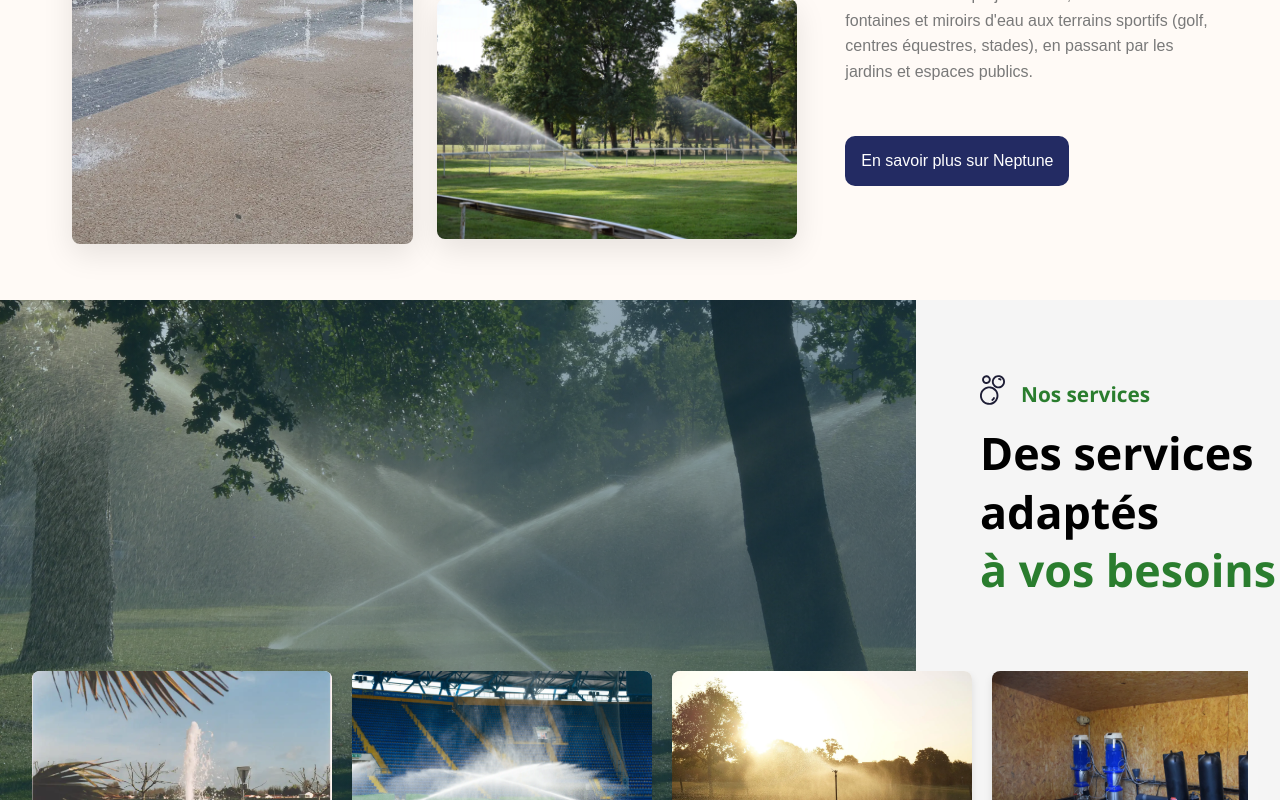
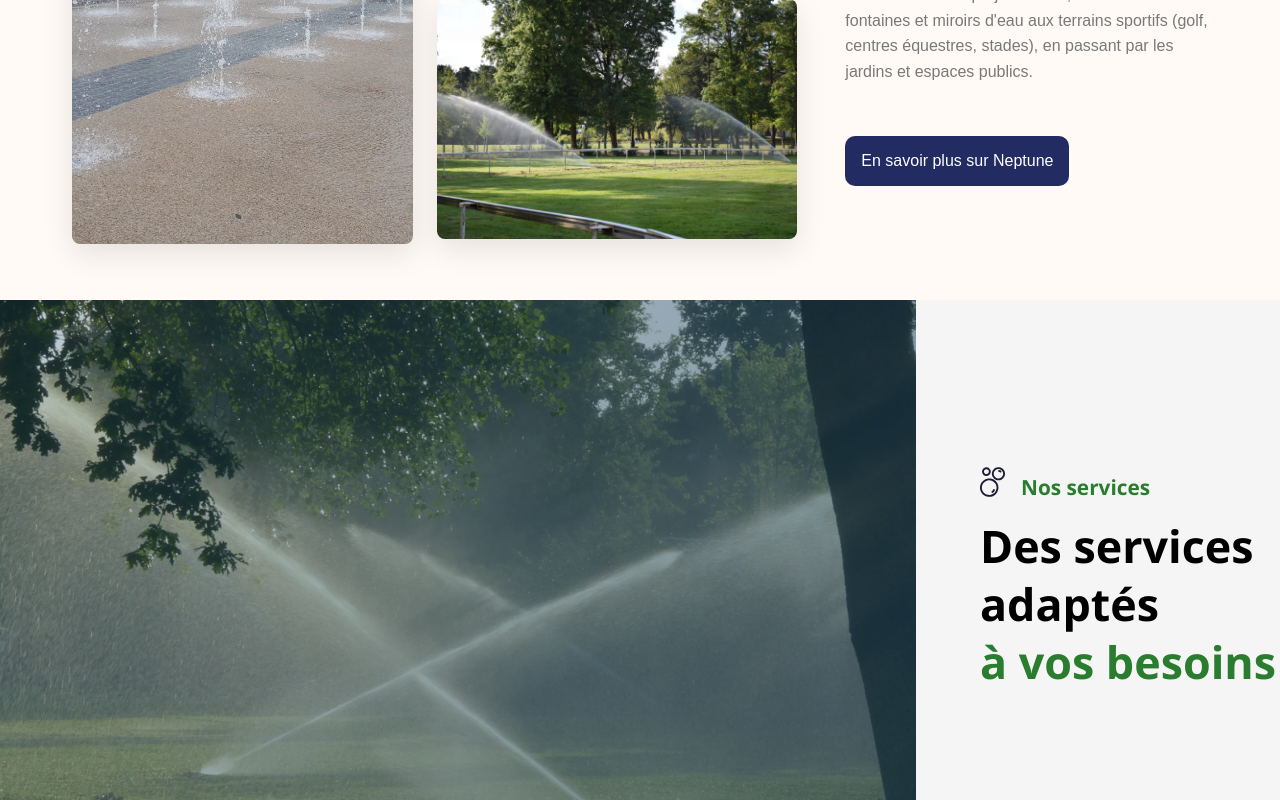
Before and after one commit to Jordan-celton/Neptune-Arrosage, a React (Vite) app in the folder mon-projet/: page / in a window 1280 px wide. Shown: the part 1198-1998 px from the top of the page. Built offline with nearby package versions, Linux system fonts and the light colour scheme.

Commit message:
fix: Correction de la hauteur de l'image héroïque à 700px pour une meilleure présentation

```diff
--- a/mon-projet/src/styles/HomePage/ServicesSection.css
+++ b/mon-projet/src/styles/HomePage/ServicesSection.css
@@ -34,7 +34,7 @@
 
 .hero-image {
     width: 100%;
-    height: auto;
+    height: 700px;
     display: block;
     object-fit: cover;
     transition: transform 0.5s ease;
```
